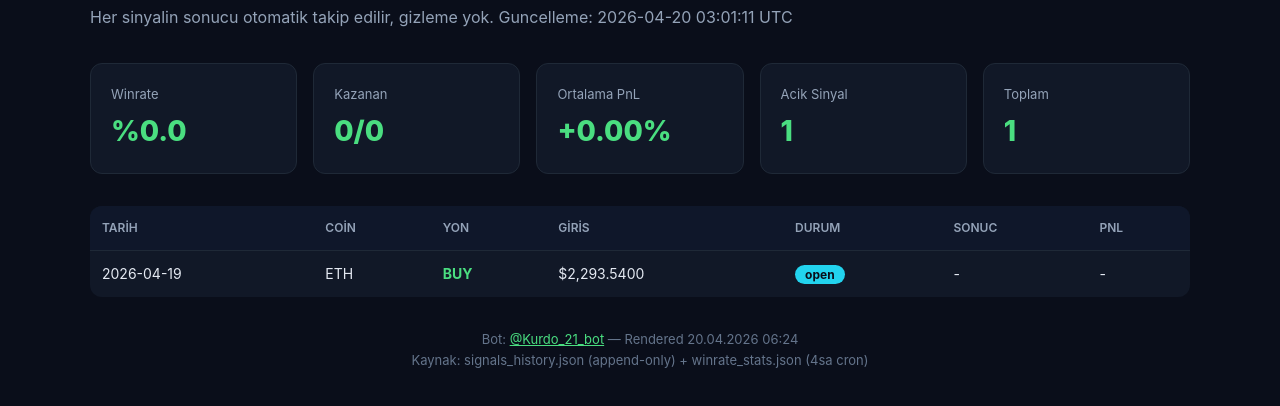
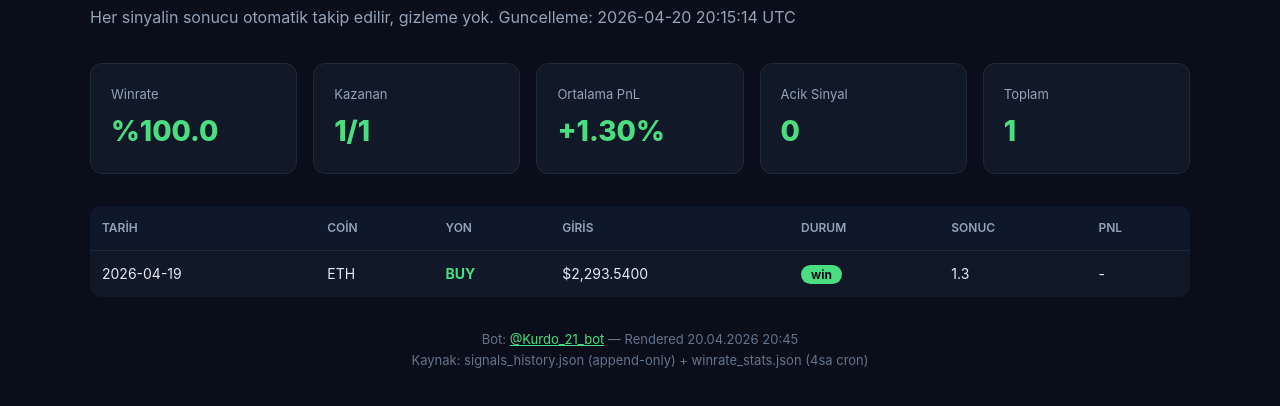
Before and after one commit to erete22/kurdo-landing, a plain HTML site: page winrate.html in a window 1280 px wide. Shown: the part 78-484 px from the top of the page. Drawn offline with Linux system fonts and the light colour scheme.

Commit message:
winrate: first settled signal (100%, +1.3% PnL)

```diff
--- a/winrate.html
+++ b/winrate.html
@@ -21,25 +21,25 @@ a{color:#4ade80}
 </style></head>
 <body><div class="wrap">
 <h1>Kurdo Kripto Sinyal — Winrate Kanitı</h1>
-<p class="sub">Her sinyalin sonucu otomatik takip edilir, gizleme yok. Guncelleme: 2026-04-20 03:01:11 UTC</p>
+<p class="sub">Her sinyalin sonucu otomatik takip edilir, gizleme yok. Guncelleme: 2026-04-20 20:15:14 UTC</p>
 
 <div class="cards">
-<div class="card"><div class="lbl">Winrate</div><div class="val">%0.0</div></div>
-<div class="card"><div class="lbl">Kazanan</div><div class="val">0/0</div></div>
-<div class="card"><div class="lbl">Ortalama PnL</div><div class="val">+0.00%</div></div>
-<div class="card"><div class="lbl">Acik Sinyal</div><div class="val">1</div></div>
+<div class="card"><div class="lbl">Winrate</div><div class="val">%100.0</div></div>
+<div class="card"><div class="lbl">Kazanan</div><div class="val">1/1</div></div>
+<div class="card"><div class="lbl">Ortalama PnL</div><div class="val">+1.30%</div></div>
+<div class="card"><div class="lbl">Acik Sinyal</div><div class="val">0</div></div>
 <div class="card"><div class="lbl">Toplam</div><div class="val">1</div></div>
 </div>
 
 <table>
 <thead><tr><th>Tarih</th><th>Coin</th><th>Yon</th><th>Giris</th><th>Durum</th><th>Sonuc</th><th>PnL</th></tr></thead>
 <tbody>
-<tr><td>2026-04-19</td><td>ETH</td><td style="color:#4ade80;font-weight:700">BUY</td><td>$2,293.5400</td><td><span style="background:#22d3ee;color:#0a0e1a;padding:2px 10px;border-radius:10px;font-size:12px;font-weight:700">open</span></td><td>-</td><td>-</td></tr>
+<tr><td>2026-04-19</td><td>ETH</td><td style="color:#4ade80;font-weight:700">BUY</td><td>$2,293.5400</td><td><span style="background:#4ade80;color:#0a0e1a;padding:2px 10px;border-radius:10px;font-size:12px;font-weight:700">win</span></td><td>1.3</td><td>-</td></tr>
 </tbody>
 </table>
 
 <div class="foot">
-Bot: <a href="https://t.me/Kurdo_21_bot">@Kurdo_21_bot</a> — Rendered 20.04.2026 06:24<br>
+Bot: <a href="https://t.me/Kurdo_21_bot">@Kurdo_21_bot</a> — Rendered 20.04.2026 20:45<br>
 Kaynak: signals_history.json (append-only) + winrate_stats.json (4sa cron)
 </div>
 </div></body></html>
```
